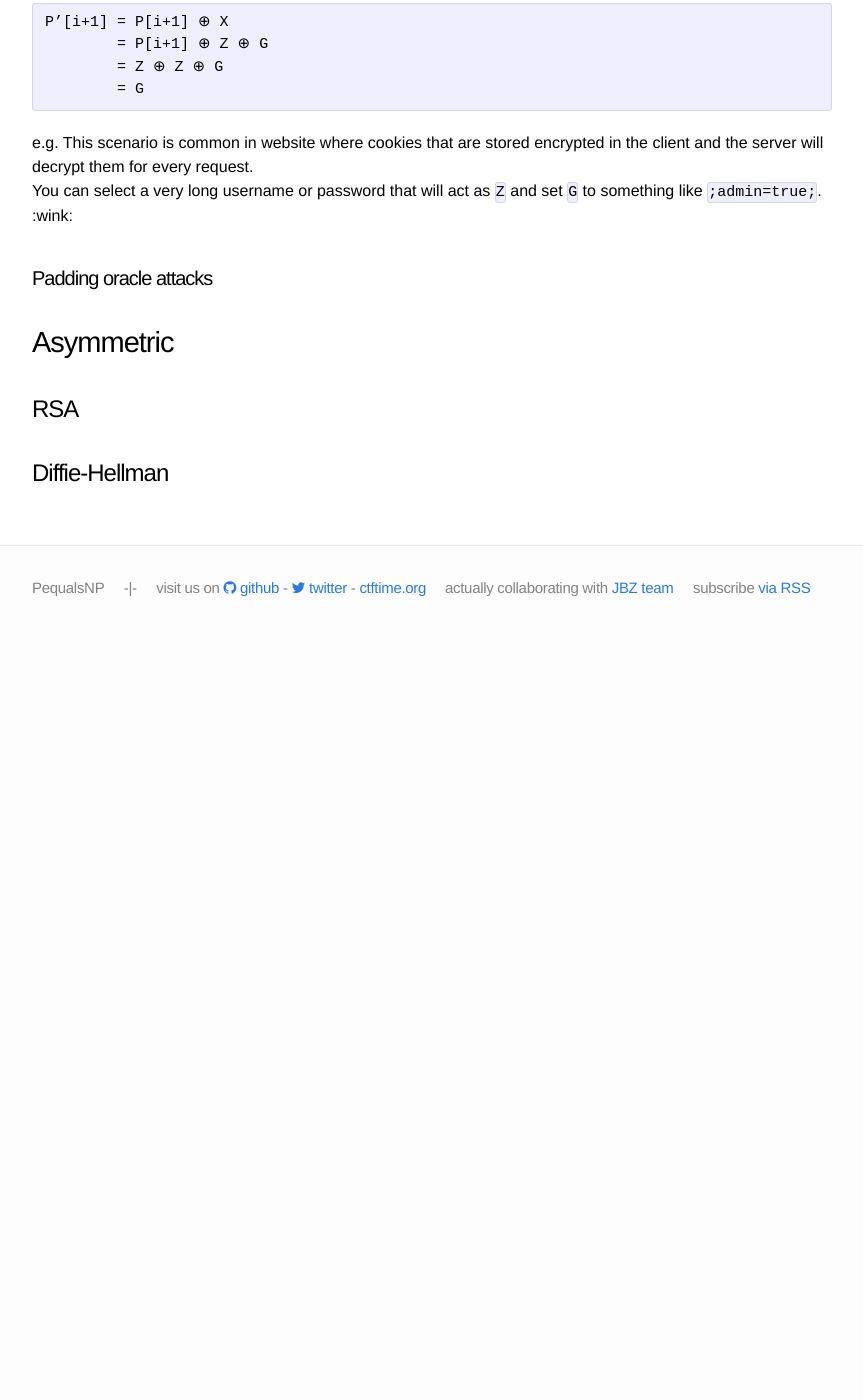
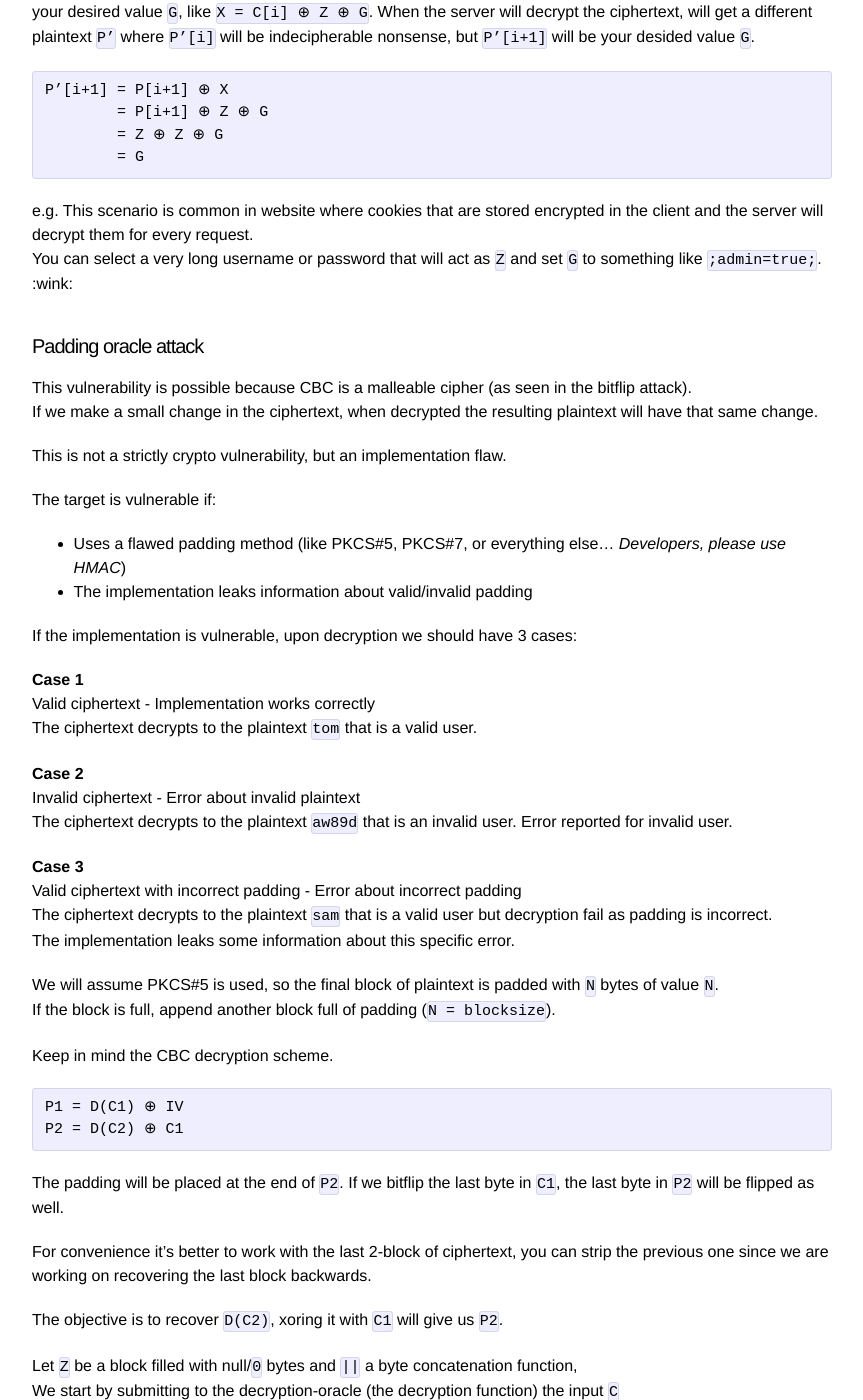
Before and after one commit to PequalsNP-team/pequalsnp-team.github.io, a Jekyll site: the page built from _posts/2016-12-11-crypto-101.md, in a window 1280 px wide and 1400 px high, scrolled down 9261 px. Shown: the whole window, without its empty margins (208-1071 px from the left). Built offline with Jekyll 4.4.1, drawn with Linux system fonts in a browser that asks for light colours; comment, search, counter and statistics services are not loaded; before the commit the page ends 9891 px from its top, so only the background shows below that; some of the changed text lies outside the part shown.

Commit message:
crypto 101 padding oracle

````diff
--- a/_posts/2016-12-11-crypto-101.md
+++ b/_posts/2016-12-11-crypto-101.md
@@ -5,10 +5,23 @@ category: cheatsheet
 author: thezero
 ---
 
+<script type="text/javascript" async
+  src="https://cdn.rawgit.com/mathjax/MathJax/2.7.1/MathJax.js?config=TeX-MML-AM_CHTML">
+</script>
+<script type="text/x-mathjax-config">
+MathJax.Hub.Config({
+  TeX: { equationNumbers: { autoNumber: "AMS" } },
+  tex2jax: {
+    inlineMath: [['$','$'], ['\\(','\\)']],
+    processEscapes: true
+  }
+});
+</script>
+
 ## Crypto 101
 
 **This is a beginner guide, not an Academic paper
-Also this is very light an CTF-specific. If you are interested in Crypto check out [crypto101.io](https://crypto101.io)**
+Also this is very summary and CTF-specific. If you are interested in Crypto check out [crypto101.io](https://crypto101.io)**
 **This Cheatsheet will be updated regularly**
 
 When you are trying to solve a Crypto Challenge for a CTF, first of all, you need to detect which [Cipher](https://en.wikipedia.org/wiki/Cipher) is used.
@@ -42,11 +55,12 @@ Bruteforce may be present but only over a limited key-space or time-span*
     - [Encryption Oracle Attack](#encryption-oracle-attack)
   - [CBC Mode](#cbc-mode)
     - [Predictable IV Attack](#predictable-iv-attack)
-    - [key used as the IV](#key-used-as-the-iv)
-    - [Bit Flipping attacks](#bit-flipping-attacks)
-    - [Padding oracle attacks](#padding-oracle-attacks)
+    - [IV Recovery](#iv-recovery)
+    - [Bit Flipping attack](#bit-flipping-attack)
+    - [Padding oracle attack](#padding-oracle-attack)
 - [Asymmetric](#asymmetric)
   - [RSA](#rsa)
+    - [Common Modulus](#common-modulus)
   - [Diffie-Hellman](#diffie-hellman)
 
 
@@ -70,7 +84,7 @@ If it's a (not-full) prefix/postfix/pattern collision, you can solve it by **bru
 Sometimes this falls under the term PoW (Proof-of-Work).
 
 e.g. `Calculate a string str such that sha1('SaltyToast'+str) start with '00000'`
-See [this python script]({{ site.bloburl }}/assets/crypto_hash_pow.py) that solve the example above
+See [this python script]({{site.bloburl}}/assets/crypto_hash_pow.py) that solve the example above
 
 #### Merkle-Damgård based hash functions
 
@@ -86,7 +100,7 @@ Let `||` be the concatenation function
 `H0(a) = H0(a’)` implies `H(a || b) = H(a’ || b)` for an arbitrary string `b`
 Then the pair `a`/`a’` is a [reusable hash collision](http://csrc.nist.gov/groups/ST/hash/documents/Illies_NIST_05.pdf)
 
-In this case if there is a [public known existing collision]({{ site.bloburl }}/assets/md5_collision.txt), you can **append** the same message to get another collision.
+In this case if there is a [public known existing collision]({{site.bloburl}}/assets/md5_collision.txt), you can **append** the same message to get another collision.
 
 e.g. With this Python script
 {% highlight python %}
@@ -118,15 +132,16 @@ I will report and decribe here their code for the extend function:
 *NOTE: SLHA1 is a custom hashing algorithm derived from SHA1*
 
 {% highlight python %}
-def extend(digest, length, ext):
-    pad  = '\xfd'
-    pad += '\xab' * ((56 - (length + 1) % 64) % 64)
-    pad += struct.pack('>Q', length * 8)
-    slha = SLHA1()
-    slha._h = [struct.unpack('>I', digest[i*4:i*4+4])[0] for i in range(6)]
-    slha._message_byte_length = length + len(pad)
-    slha.update(ext)
-    return (pad + ext, slha.digest())
+
+    def extend(digest, length, ext):
+      pad  = '\xfd'
+      pad += '\xab' * ((56 - (length + 1) % 64) % 64)
+      pad += struct.pack('>Q', length * 8)
+      slha = SLHA1()
+      slha._h = [struct.unpack('>I', digest[i*4:i*4+4])[0] for i in range(6)]
+      slha._message_byte_length = length + len(pad)
+      slha.update(ext)
+      return (pad + ext, slha.digest())
 
 {% endhighlight %}
 
@@ -173,7 +188,7 @@ Like in this [HackThatKiwi2015 CTF](https://pequalsnp-team.github.io/writeups/vi
 You can try a *COA* once you have guessed the keylength (with Kasisky).
 Or You can try a *KPA* or *CPA/CCA* like in Caesar.
 
-Also sometimes you will need to bruteforce a partial key like in [this SECCON2016]({{ site.bloburl }}/assets/crypto_vigenere.py) challenge
+Also sometimes you will need to bruteforce a partial key like in [this SECCON2016]({{site.bloburl}}/assets/crypto_vigenere.py) challenge
 
 ### Symmetric
 
@@ -235,7 +250,7 @@ AAAAAAAAAAAAAAAc
 ```
 This method will take max `256` attempt for the secret's length, **4096 tries for a 16 byte blocks**
 
-There is a [script]({{ site.bloburl }}/assets/crypto_ecb_eoracle.py) that do this for the [EncryptionService - ABCTF2016](https://kimiyuki.net/blog/2016/07/23/abctf-2016/) challenge
+There is a [script]({{site.bloburl}}/assets/crypto_ecb_eoracle.py) that do this for the [EncryptionService - ABCTF2016](https://kimiyuki.net/blog/2016/07/23/abctf-2016/) challenge
 
 
 #### CBC Mode
@@ -253,22 +268,26 @@ So you can send this new message to the server that encrypt it this way:
 
 `C2 == C1` only if you have guessed `P1`.
 
-##### key used as the IV
+##### IV Recovery
+(aka. key used as the IV)
+
 IV is not meant to be secret, because you can easily recover it.
 
 If you have a ciphertext block, you can recover the key by letting someone decrypt `C = C1 || Z || C1`
 (where `Z` is a block filled with null/`0` bytes)
 The decrypted blocks are the following
+
 ```
 P1 = D(k, C1) ⊕ IV = D(k, C1) ⊕ k = P1
 P2 = D(k, Z) ⊕ C1 = R
 P3 = D(k, C1) ⊕ Z = D(k, C1) = P1 ⊕ IV
 ```
+
 `R` is a random block that we can throw away.
 Finally we can recover the IV with `P1 ⊕ P2 = P1 ⊕ P1 ⊕ IV = IV`
 
-##### Bit Flipping attacks
-![CBC BitFlip]({{ site.bloburl }}/assets/cbc_bitflip.png){: .center-image .half-image }
+##### Bit Flipping attack
+![CBC BitFlip]({{site.url}}/assets/cbc_bitflip.png){: .center-image .half-image }
 
 Note that if we XOR a ciphertext block, the next plaintext block will be XORed as well (X propagates like in the image).
 
@@ -286,13 +305,88 @@ P’[i+1] = P[i+1] ⊕ X
 e.g. This scenario is common in website where cookies that are stored encrypted in the client and the server will decrypt them for every request.
 You can select a very long username or password that will act as `Z` and set `G` to something like `;admin=true;`.  :wink:
 
-##### Padding oracle attacks
+##### Padding oracle attack
+This vulnerability is possible because CBC is a malleable cipher (as seen in the bitflip attack).
+If we make a small change in the ciphertext, when decrypted the resulting plaintext will have that same change.
 
+This is not a strictly crypto vulnerability, but an implementation flaw.
+
+The target is vulnerable if:
+ - Uses a flawed padding method (like PKCS#5, PKCS#7, or everything else... _Developers, please use HMAC_)
+ - The implementation leaks information about valid/invalid padding
+
+If the implementation is vulnerable, upon decryption we should have 3 cases:
+
+**Case 1**
+Valid ciphertext - Implementation works correctly
+The ciphertext decrypts to the plaintext `tom` that is a valid user.
+
+**Case 2**
+Invalid ciphertext - Error about invalid plaintext
+The ciphertext decrypts to the plaintext `aw89d` that is an invalid user. Error reported for invalid user.
+
+**Case 3**
+Valid ciphertext with incorrect padding - Error about incorrect padding
+The ciphertext decrypts to the plaintext `sam` that is a valid user but decryption fail as padding is incorrect.
+The implementation leaks some information about this specific error.
+
+
+We will assume PKCS#5 is used, so the final block of plaintext is padded with `N` bytes of value `N`.
+If the block is full, append another block full of padding (`N = blocksize`).
+
+Keep in mind the CBC decryption scheme.
+
+```
+P1 = D(C1) ⊕ IV
+P2 = D(C2) ⊕ C1
+```
+
+The padding will be placed at the end of `P2`. If we bitflip the last byte in `C1`, the last byte in `P2` will be flipped as well.
+
+For convenience it's better to work with the last 2-block of ciphertext, you can strip the previous one since we are working on recovering the last block backwards.
+
+The objective is to recover `D(C2)`, xoring it with `C1` will give us `P2`.
+
+Let `Z` be a block filled with null/`0` bytes and `||` a byte concatenation function,
+We start by submitting to the decryption-oracle (the decryption function) the input `C`
+
+```
+C = Z || C2
+P'1 = D(Z) ⊕ IV
+P'2 = D(C2) ⊕ Z
+P'2 = D(C2)
+```
+
+For example
+```
+Z = 0x00000000
+C2 = 0x4525535F
+C = Z || C2 = 0x000000004525535F
+P'2 = 0x0A72CE92
+```
+
+The implementation will decrypt this input, check the last byte of `P'2` and report an invalid padding error.
+
+We can try all the values from `0` to `255` as the last byte in `Z`.
+The only input accepted without the padding error will be the value that decrypt to `0x01` (a padding of 1 byte).
+
+Now that we have recovered the last byte of `D(C2)` and we can xor it with the last byte of `C1` to get the last byte of `P2`.
+
+We repeat this steps backwards for all the length of `Z` to retrive the full `D(C2)` and `P2` next,
+finally we can also repeat this process block-by-block to recover the full plaintext `P`.
+
+I developed a [python program and library](https://github.com/dzonerzy/simsalapad) to automatically perform Padding Oracle attack.
+Alternatively you can use [PadBuster](https://github.com/GDSSecurity/PadBuster).
+
+This attack can easily be prevented by checks that the ciphertexts are valid before decrypting them,
+by using encrypt-then-MAC or AE/AEAD.
 
 ### Asymmetric
 
 ####  RSA
 
+##### Common Modulus
+For common modulus attack see [this writeup]({{site.url}}/writeups/common_modulus)
 
 
 ####  Diffie-Hellman
````
